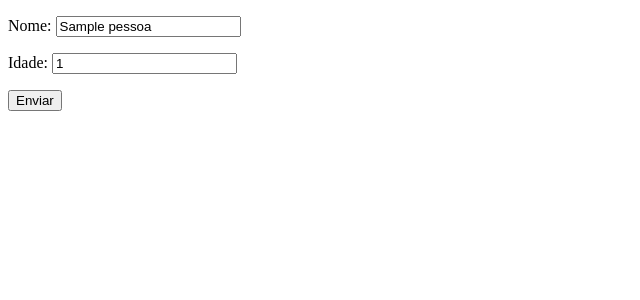
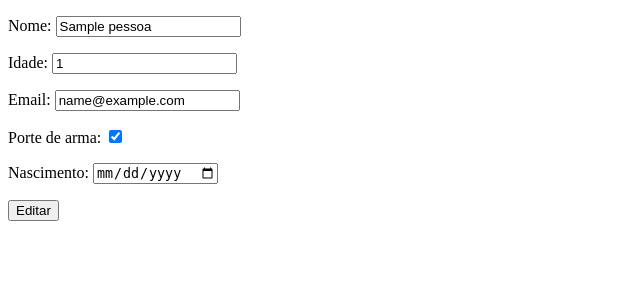
Before and after one commit to msantos7gabriel/PswII, a Django app: page /pessoa/edit/1/ in a window 1280 px wide. Shown: the part 26-326 px from the top of the page, without its empty margins (0-640 px from the left). Run offline with Django 5.2, Linux system fonts and the light colour scheme; tables that the repository leaves empty hold one stand-in row (values such as "Sample post").

Commit message:
atividade de PSW do dia 1 de Abril

```diff
--- a/Projeto/aulas2024/settings.py
+++ b/Projeto/aulas2024/settings.py
@@ -104,9 +104,9 @@ AUTH_PASSWORD_VALIDATORS = [
 # Internationalization
 # https://docs.djangoproject.com/en/5.1/topics/i18n/
 
-LANGUAGE_CODE = 'en-us'
+LANGUAGE_CODE = 'pt-br'
 
-TIME_ZONE = 'UTC'
+TIME_ZONE = 'America/Sao_Paulo'
 
 USE_I18N = True
 
--- a/Projeto/aulas2024/urls.py
+++ b/Projeto/aulas2024/urls.py
@@ -1,8 +1,9 @@
 from django.contrib import admin
 from django.urls import path, include
+from pessoas.views import index_redirect
 
 urlpatterns = [
     path('admin/', admin.site.urls),
     path('pessoa/', include('pessoas.urls')),
-
+    path('', view=index_redirect,),
 ]
--- a/Projeto/pessoas/forms.py
+++ b/Projeto/pessoas/forms.py
@@ -1,8 +1,11 @@
-from django.forms import ModelForm
+from django import forms
 from .models import Pessoas
 
 
-class PessoaForm(ModelForm):
+class PessoaForm(forms.ModelForm):
     class Meta:
         model = Pessoas
         fields = '__all__'
+        widgets = {
+            'nascimento': forms.DateInput(attrs={'type': 'date'})
+        }
--- a/Projeto/pessoas/models.py
+++ b/Projeto/pessoas/models.py
@@ -4,3 +4,6 @@ from django.db import models
 class Pessoas(models.Model):
     nome = models.CharField(max_length=100)
     idade = models.IntegerField()
+    email = models.EmailField()
+    porte_de_arma = models.BooleanField()
+    nascimento = models.DateField()
--- a/Projeto/pessoas/views.py
+++ b/Projeto/pessoas/views.py
@@ -2,6 +2,10 @@ from django.shortcuts import render, redirect
 from .models import Pessoas
 from .forms import PessoaForm
 from django.http import HttpResponse
+
+
+def index_redirect(request):
+    return redirect('index-pessoa')
 
 
 def index(request):
@@ -19,7 +23,7 @@ def detalhe(request, pk):
 def add(request):
     form = PessoaForm()
     visible = True
-    context = {'form': form, 'visible': visible}
+    name = 'Adicionar'
 
     if request.method == "POST":
         form = PessoaForm(request.POST)
@@ -27,6 +31,7 @@ def add(request):
             form.save()
             return redirect('index-pessoa')
 
+    context = {'form': form, 'visible': visible, 'name': name}
     return render(request, 'pessoas/form.html', context)
 
 
@@ -40,6 +45,7 @@ def update(request, pk):
     pessoa = Pessoas.objects.get(id=pk)
     form = PessoaForm(instance=pessoa)
     visible = False
+    name = 'Editar'
 
     if request.method == 'POST':
         form = PessoaForm(request.POST, instance=pessoa)
@@ -47,5 +53,5 @@ def update(request, pk):
             form.save()
             return redirect('index-pessoa')
 
-    context = {'form': form, 'visible': visible}
+    context = {'form': form, 'visible': visible, 'name': name}
     return render(request, 'pessoas/form.html', context)
--- a/Projeto/templates/pessoas/form.html
+++ b/Projeto/templates/pessoas/form.html
@@ -8,5 +8,5 @@
   {% if visible == True %}
     <input type="reset" value="Cancelar" />
   {% endif %}
-  <input type="submit" value="Enviar" />
+  <input type="submit" value="{{name}}" />
 </form>
--- a/Projeto/templates/pessoas/index.html
+++ b/Projeto/templates/pessoas/index.html
@@ -5,11 +5,13 @@
 <ul>
   {% for pessoa in pessoas %}
     <li>
-      <strong>Nome:</strong> {{ pessoa.nome }} <br /> <strong>Idade:</strong> {{ pessoa.idade }}
+      <strong>Nome:</strong> {{ pessoa.nome }}
+      <br /> <strong>Idade:</strong> {{ pessoa.idade }}
     </li>
+
     <a href="{% url 'detalhe-pessoa' pessoa.id %}">Detalhe</a>
+    <a href="{% url 'edit-pessoa' pessoa.id %}">Editar</a>
     <a href="{% url 'remove-pessoa' pessoa.id %}">Deletar</a>
-    <a href="{% url 'edit-pessoa' pessoa.id %}">Editar</a>
     <hr />
   {% endfor %}
 </ul>
```
Also changed, not shown: Projeto/templates/pessoas/detalhe.html (+7 -0 lines), Projeto/pessoas/migrations/0001_initial.py (added), Projeto/pessoas/migrations/__init__.py (added).
